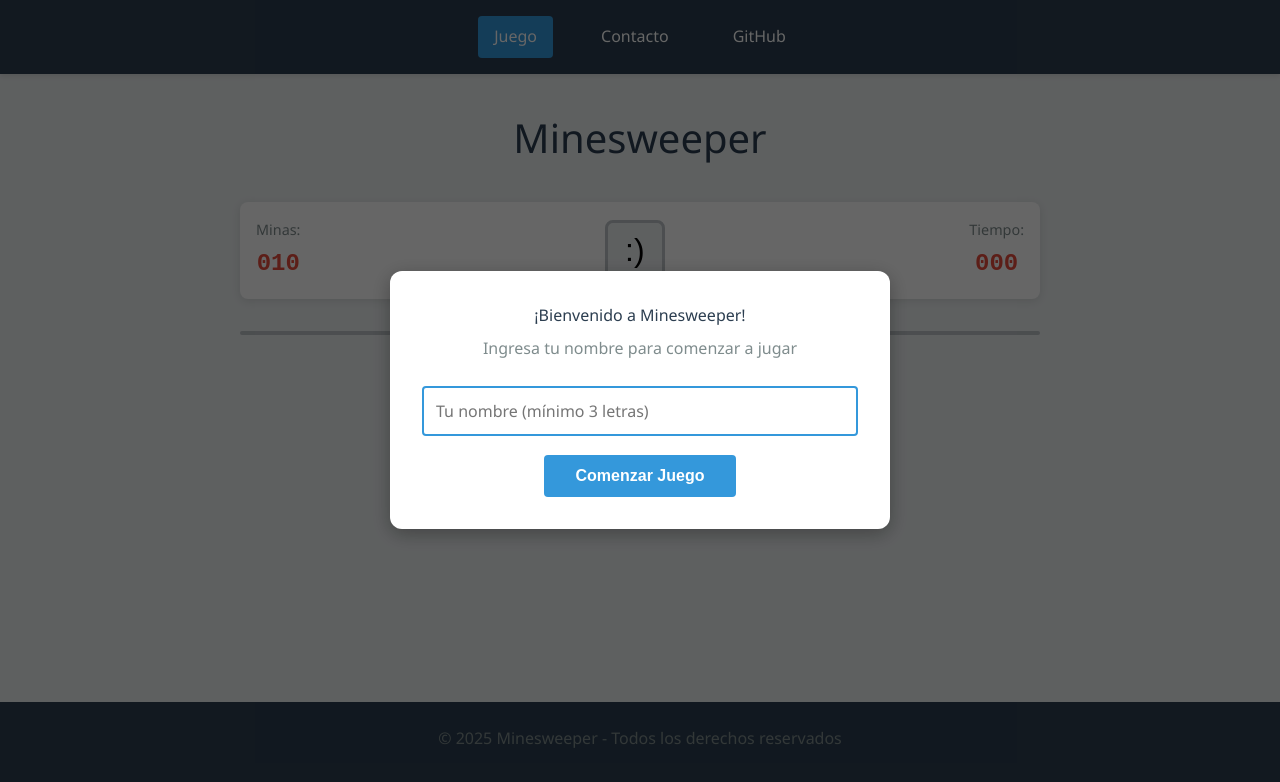
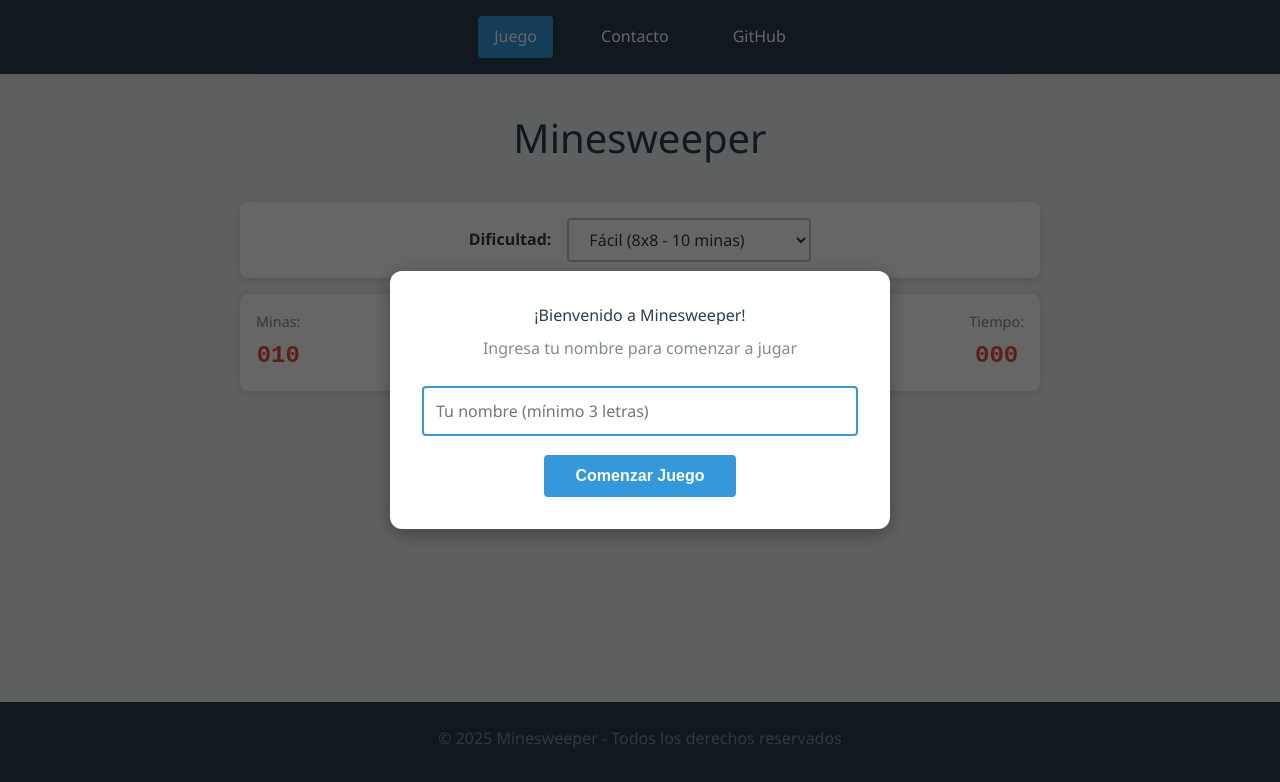
Before and after one commit to maos1111/final-minesweeper, a plain HTML site: page index.html in a window 1280 px wide. Drawn offline with Linux system fonts and the light colour scheme.

Commit message:
Agrego niveles de dificultad al juego y cambio link de github.

```diff
--- a/css/estilos.css
+++ b/css/estilos.css
@@ -130,6 +130,40 @@ button {
 .controles-juego {
     margin-bottom: 2rem;
 }
+.selector-dificultad {
+    display: flex;
+    justify-content: center;
+    align-items: center;
+    gap: 1rem;
+    margin-bottom: 1rem;
+    padding: 1rem;
+    border-radius: 8px;
+    background-color: #ffffff;
+    box-shadow: 0 2px 10px rgba(0, 0, 0, 0.1);
+}
+.selector-dificultad label {
+    color: var(--color-primario);
+    font-weight: 600;
+    font-size: 1rem;
+}
+.selector-nivel {
+    padding: 0.5rem 1rem;
+    border: 2px solid var(--color-borde);
+    border-radius: 4px;
+    background-color: #ffffff;
+    color: var(--texto-oscuro);
+    font-family: inherit;
+    font-size: 1rem;
+    cursor: pointer;
+    transition: border-color 0.3s ease;
+}
+.selector-nivel:focus {
+    outline: none;
+    border-color: var(--color-secundario);
+}
+.selector-nivel:hover {
+    border-color: var(--color-secundario);
+}
 .panel-informacion {
     display: flex;
     justify-content: space-between;
@@ -187,6 +221,7 @@ button {
     padding: 2px;
     border-radius: 4px;
     background-color: var(--color-borde);
+    width: fit-content;
 }
 .celda {
     display: flex;
@@ -550,6 +585,7 @@ button {
     padding: 2px;
     border-radius: 4px;
     background-color: var(--color-borde);
+    width: fit-content;
 }
 .celda {
     display: flex;
--- a/index.html
+++ b/index.html
@@ -25,6 +25,14 @@
             <h1>Minesweeper</h1>
             <!-- CONTROLES DEL JUEGO -->
             <div class="controles-juego">
+                <div class="selector-dificultad">
+                    <label for="selectorNivel">Dificultad:</label>
+                    <select id="selectorNivel" class="selector-nivel">
+                        <option value="facil" selected>Fácil (8x8 - 10 minas)</option>
+                        <option value="medio">Medio (12x12 - 25 minas)</option>
+                        <option value="dificil">Difícil (16x16 - 40 minas)</option>
+                    </select>
+                </div>
                 <div class="panel-informacion">
                     <!-- Contador de minas -->
                     <div class="contador">
--- a/js/juego.js
+++ b/js/juego.js
@@ -3,8 +3,14 @@
 /* ============================================
    CONSTANTES Y CONFIGURACION DEL JUEGO
    ============================================ */
-var TAMANO_TABLERO = 8;
-var TOTAL_MINAS = 10;
+var NIVELES = {
+    facil: { tamano: 8, minas: 10 },
+    medio: { tamano: 12, minas: 25 },
+    dificil: { tamano: 16, minas: 40 }
+};
+var nivelActual = 'facil';
+var TAMANO_TABLERO = NIVELES[nivelActual].tamano;
+var TOTAL_MINAS = NIVELES[nivelActual].minas;
 var TOTAL_CELDAS = TAMANO_TABLERO * TAMANO_TABLERO;
 /* ============================================
    VARIABLES DE ESTADO DEL JUEGO
@@ -36,6 +42,7 @@ var mensajeFin = document.getElementById('mensajeFin');
 var tiempoFinal = document.getElementById('tiempoFinal');
 var minasFinal = document.getElementById('minasFinal');
 var botonJugarDeNuevo = document.getElementById('botonJugarDeNuevo');
+var selectorNivel = document.getElementById('selectorNivel');
 /* ============================================
    FUNCIONES DE VALIDACION
    ============================================ */
@@ -65,6 +72,16 @@ function validarNombreJugador(nombre) {
         return false;
     }
     return true;
+}
+/* ============================================
+   GESTION DE NIVELES DE DIFICULTAD
+   ============================================ */
+function cambiarNivel() {
+    nivelActual = selectorNivel.value;
+    TAMANO_TABLERO = NIVELES[nivelActual].tamano;
+    TOTAL_MINAS = NIVELES[nivelActual].minas;
+    TOTAL_CELDAS = TAMANO_TABLERO * TAMANO_TABLERO;
+    inicializarJuego();
 }
 /* ============================================
    GESTION DE MODALES
@@ -442,6 +459,7 @@ function configurarEventos() {
     botonReiniciar.addEventListener('click', reiniciarJuego);
     botonJugarDeNuevo.addEventListener('click', reiniciarJuego);
     document.addEventListener('keydown', manejarTeclaEspacio);
+    selectorNivel.addEventListener('change', cambiarNivel);
 }
 /* ============================================
    INICIALIZACION DE LA APLICACION
```
